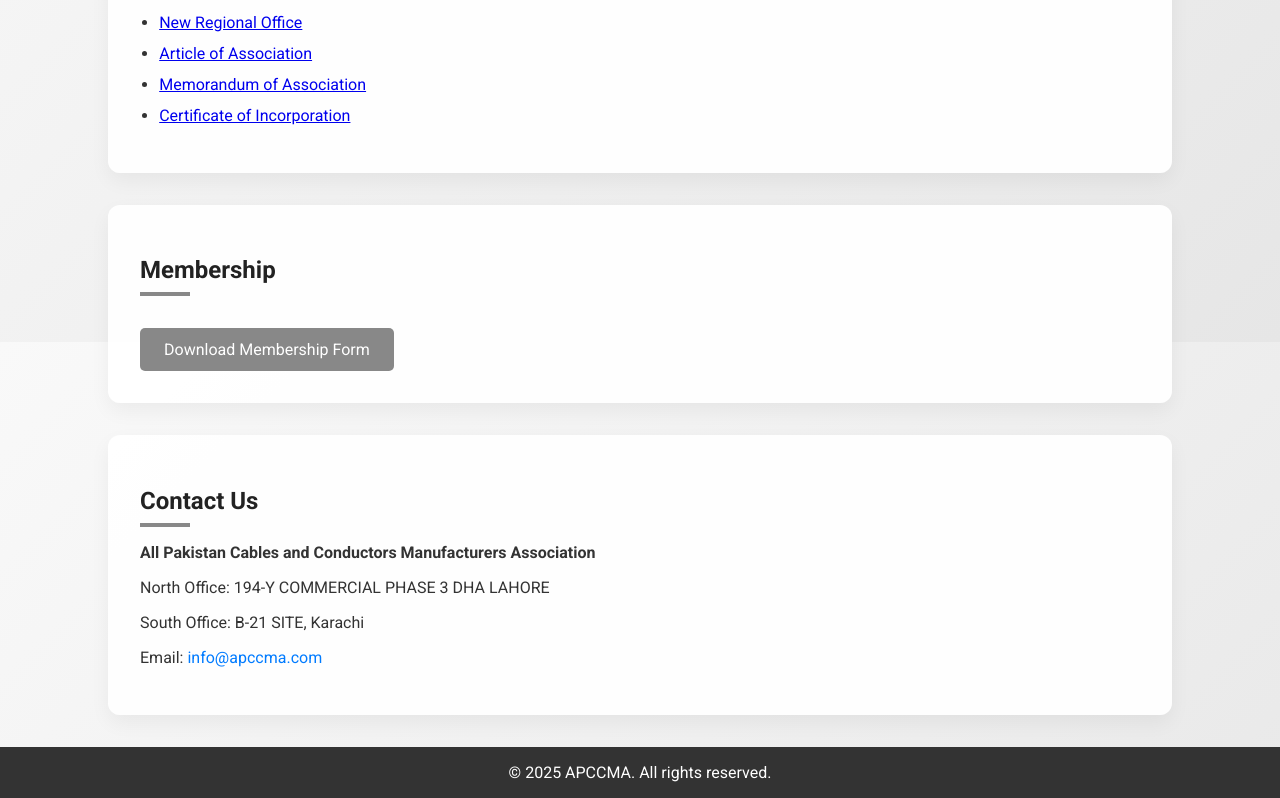
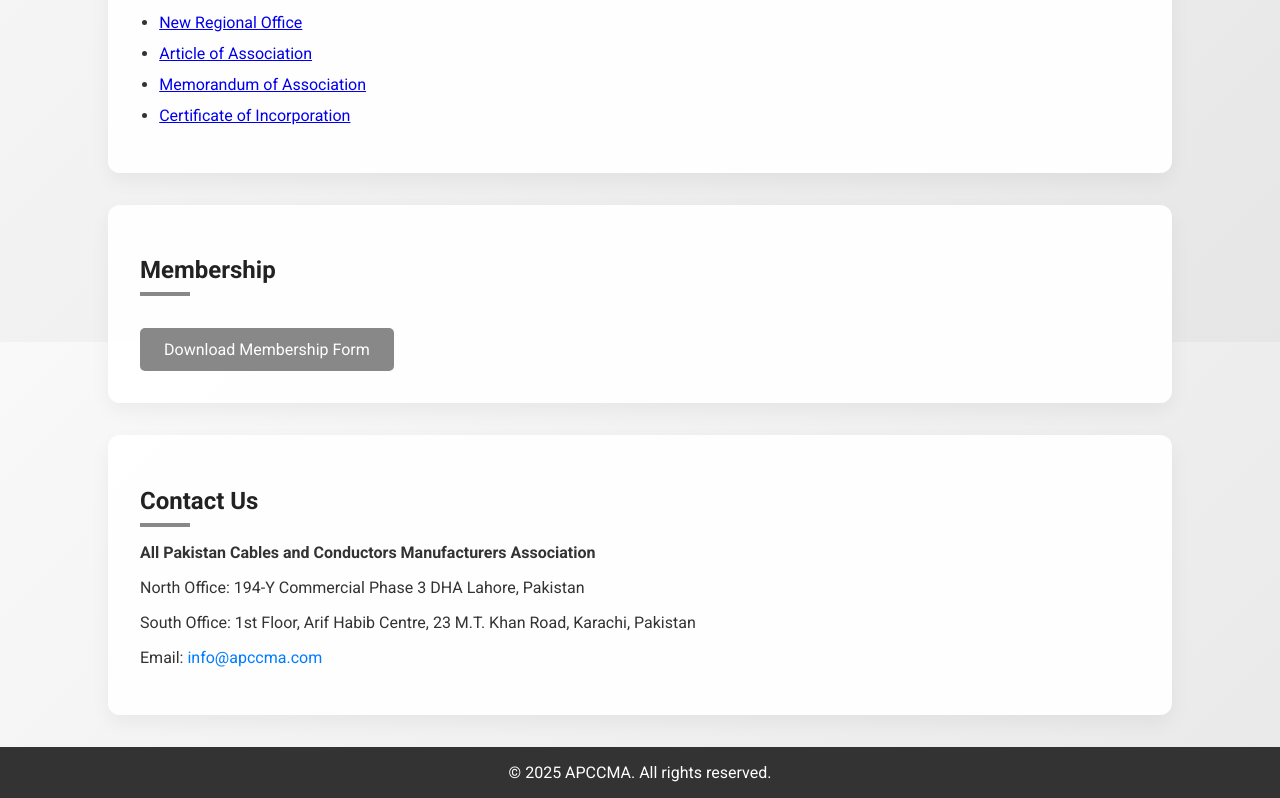
Before and after one commit to pcl-harbani/apccma, a plain HTML site: page index.html in a window 1280 px wide. Shown: the part 1258-2056 px from the top of the page. Drawn offline with Linux system fonts and the light colour scheme.

Commit message:
update address

```diff
--- a/index.html
+++ b/index.html
@@ -198,8 +198,8 @@
   <section id="contact">
     <h2>Contact Us</h2>
     <p><strong>All Pakistan Cables and Conductors Manufacturers Association</strong></p>
-    <p>North Office: 194-Y COMMERCIAL PHASE 3 DHA LAHORE</p>
-    <p>South Office: B-21 SITE, Karachi</p>
+    <p>North Office: 194-Y Commercial Phase 3 DHA Lahore, Pakistan</p>
+    <p>South Office: 1st Floor, Arif Habib Centre, 23 M.T. Khan Road, Karachi, Pakistan</p>
     <p>Email: <a href="mailto:info@apccma.com">info@apccma.com</a></p>
   </section>
 
```
